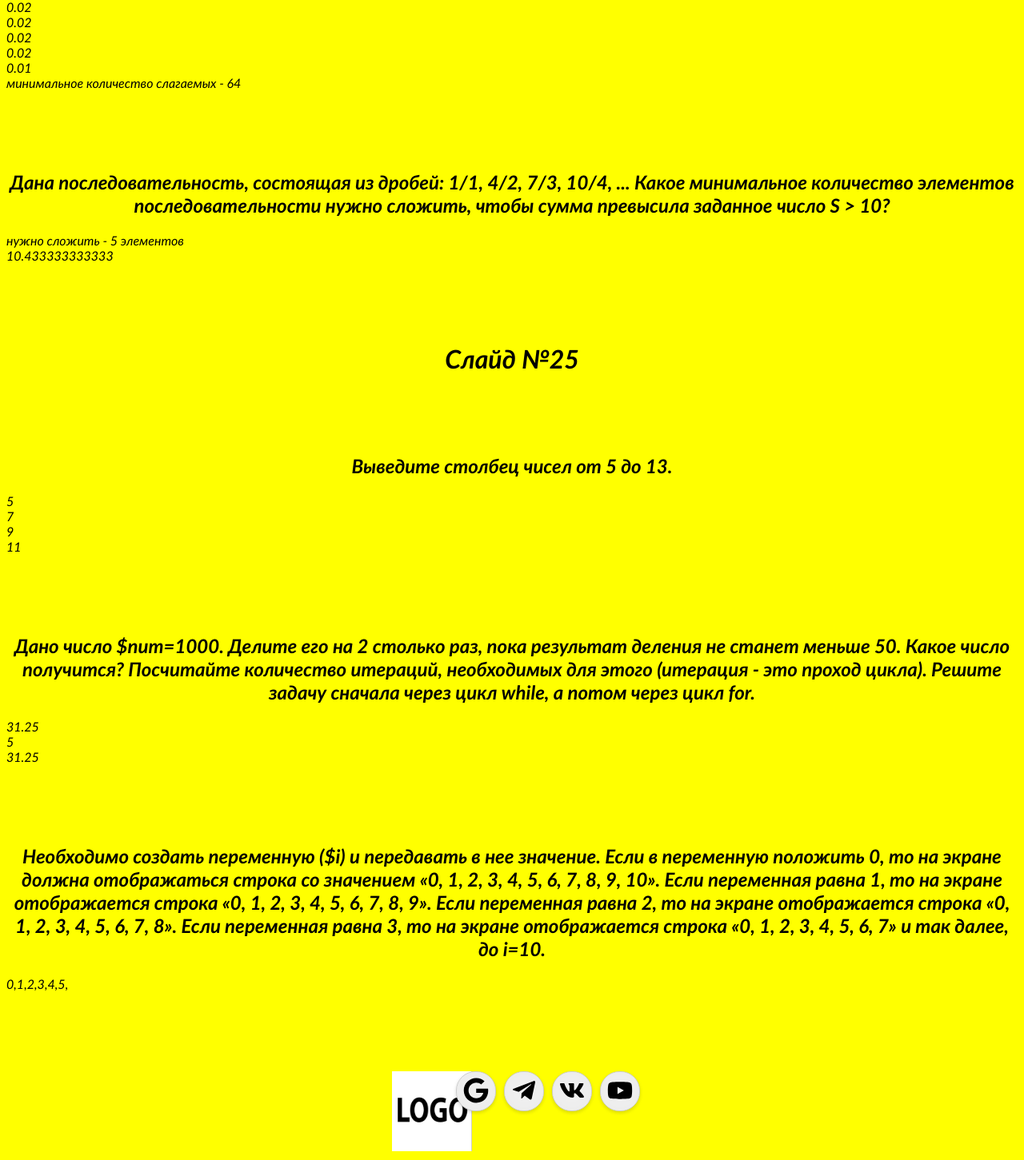
After one commit to IrinaZorina/fact18, a PHP site: page /tasks.php in a window 1280 px wide. The commit adds this page. Shown: the part 2989-4440 px from the top of the page at 80% size. Run offline with PHP 8.4, Linux system fonts and the light colour scheme.

Commit message:
added 30.09.24

```diff
--- a/assets/Styles/styles.css.php
+++ b/assets/Styles/styles.css
@@ -1,8 +1,4 @@
-<?php
-header("Content-type: text/css");
-$time = date("H");
-$color="blue";
-?>
+
 .logo{
     margin-left: 20%;
     width: 100px;
@@ -26,14 +22,21 @@ main {
     background-color: aqua;
 }
 h1 {
-    color: yellowgreen
+    color: black;
+    text-align: center;
+    margin-top: 100px;
+}
+.task {
+    color:black;
+    text-align: center;
+    margin-top: 100px;
 }
 
 
 p {
     font-style: normal;
     font-size: medium;
-    color: brown;
+    color: black;
     text-align: center;
 }
 
@@ -59,19 +62,19 @@ table,tr,td {
     width: 950px;
    margin: auto;
 }
-h1 {
-    text-align: center;
-    margin-top: 50px;
-}
+
 
 body {
-    background-color: <?php if($time>20 && $time <8) echo $color;
-    else echo $color="yellow"?>;
+    background-color: yellow;
     font-style: italic;
     font-family: 'Gill Sans', 'Gill Sans MT', Calibri, 'Trebuchet MS', sans-serif;
 }
 
-
+ul {
+    list-style-type: none;
+    display: flex;
+    font-size: 30px;
+}
 
 
 .town img {
@@ -87,6 +90,35 @@ body {
     margin-top: 50px;
     margin: auto;
 }
+footer {
+    margin-top: 100px;
+    display: flex;
+    justify-content: center;
+}
+
+
+.social a {
+	display: block;
+	width: 48px;
+	height: 48px;
+	margin: 0 10px 10px 0;
+	text-align: center;
+	color: #000;
+	background: #fff;
+	border: 1px solid #ccc;
+	border-radius: 24px;
+	box-shadow: 0 2px 4px rgba(0,0,0,0.15), inset 0 0 50px rgba(0,0,0,0.1);
+}
+.social a:hover {color: #fff;}
+.social svg {
+	margin-top: 7px;
+	width: 32px;
+	height: 32px;
+}
+.google a:hover {background: #e34133;}
+.telegram a:hover {background: #249bd7;}
+.vk a:hover {background: #4a76a8;}
+.youtube a:hover {background: #c4302b;}
 
 
 @media screen and(min-width:400px){
--- /dev/null
+++ b/footer.html
@@ -0,0 +1,43 @@
+<!DOCTYPE html>
+<html lang="ru">
+<head>
+    <meta charset="UTF-8">
+    <meta name="viewport" content="width=device-width, initial-scale=1.0">
+    <link rel="stylesheet" type="text/css" href="assets/Styles/styles.css">
+    <title>Document</title>
+</head>
+<body>
+    <footer>
+    <a href="mendeleev.html"><img class="logo" src="assets/images/загрузка.jfif"></a>
+    <div class="social google">
+	<a href="#" target="_blank">
+		<svg role="img" viewBox="0 0 488 512">
+			<path fill="currentColor" d="M488 261.8C488 403.3 391.1 504 248 504 110.8 504 0 393.2 0 256S110.8 8 248 8c66.8 0 123 24.5 166.3 64.9l-67.5 64.9C258.5 52.6 94.3 116.6 94.3 256c0 86.5 69.1 156.6 153.7 156.6 98.2 0 135-70.4 140.8-106.9H248v-85.3h236.1c2.3 12.7 3.9 24.9 3.9 41.4z"/>
+		</svg>
+	</a>
+</div>
+<div class="social telegram">
+	<a href="#" target="_blank">
+		<svg role="img" viewBox="0 0 448 512">
+			<path fill="currentColor" d="M446.7 98.6l-67.6 318.8c-5.1 22.5-18.4 28.1-37.3 17.5l-103-75.9-49.7 47.8c-5.5 5.5-10.1 10.1-20.7 10.1l7.4-104.9 190.9-172.5c8.3-7.4-1.8-11.5-12.9-4.1L117.8 284 16.2 252.2c-22.1-6.9-22.5-22.1 4.6-32.7L418.2 66.4c18.4-6.9 34.5 4.1 28.5 32.2z"/>
+		</svg>
+	</a>
+</div>
+<div class="social vk">
+	<a href="#" target="_blank">
+		<svg role="img" viewBox="0 0 576 512">
+			<path fill="currentColor" d="M545 117.7c3.7-12.5 0-21.7-17.8-21.7h-58.9c-15 0-21.9 7.9-25.6 16.7 0 0-30 73.1-72.4 120.5-13.7 13.7-20 18.1-27.5 18.1-3.7 0-9.4-4.4-9.4-16.9V117.7c0-15-4.2-21.7-16.6-21.7h-92.6c-9.4 0-15 7-15 13.5 0 14.2 21.2 17.5 23.4 57.5v86.8c0 19-3.4 22.5-10.9 22.5-20 0-68.6-73.4-97.4-157.4-5.8-16.3-11.5-22.9-26.6-22.9H38.8c-16.8 0-20.2 7.9-20.2 16.7 0 15.6 20 93.1 93.1 195.5C160.4 378.1 229 416 291.4 416c37.5 0 42.1-8.4 42.1-22.9 0-66.8-3.4-73.1 15.4-73.1 8.7 0 23.7 4.4 58.7 38.1 40 40 46.6 57.9 69 57.9h58.9c16.8 0 25.3-8.4 20.4-25-11.2-34.9-86.9-106.7-90.3-111.5-8.7-11.2-6.2-16.2 0-26.2.1-.1 72-101.3 79.4-135.6z"/>
+		</svg>
+	</a>
+</div>
+<div class="social youtube">
+	<a href="#" target="_blank">
+		<svg role="img" viewBox="0 0 576 512">
+			<path fill="currentColor" d="M549.655 124.083c-6.281-23.65-24.787-42.276-48.284-48.597C458.781 64 288 64 288 64S117.22 64 74.629 75.486c-23.497 6.322-42.003 24.947-48.284 48.597-11.412 42.867-11.412 132.305-11.412 132.305s0 89.438 11.412 132.305c6.281 23.65 24.787 41.5 48.284 47.821C117.22 448 288 448 288 448s170.78 0 213.371-11.486c23.497-6.321 42.003-24.171 48.284-47.821 11.412-42.867 11.412-132.305 11.412-132.305s0-89.438-11.412-132.305zm-317.51 213.508V175.185l142.739 81.205-142.739 81.201z"/>
+		</svg>
+	</a>
+</div>
+
+    </footer>
+</body>
+</html>
--- /dev/null
+++ b/header.html
@@ -0,0 +1,19 @@
+<!DOCTYPE html>
+<html lang="en">
+<head>
+    <meta charset="UTF-8">
+    <meta name="viewport" content="width=device-width, initial-scale=1.0">
+    <link rel="stylesheet" type="text/css" href="assets/Styles/styles.css">
+    <title>Document</title>
+</head>
+<body>
+    <header>
+        <a href="mendeleev.html"><img class="logo" src="assets/images/загрузка.jfif"></a>
+        <menu>
+            <ul>
+                <li><a href="tasks.php">Циклы</a></li>
+            </ul>
+        </menu>
+        </header>
+</body>
+</html>
--- /dev/null
+++ b/tasks.php
@@ -0,0 +1,123 @@
+<!DOCTYPE html>
+<html lang="ru">
+<head>
+    <meta charset="UTF-8">
+    <meta name="viewport" content="width=device-width, initial-scale=1.0">
+    <link rel="stylesheet" type="text/css" href="assets/Styles/styles.css">
+    <title>Document</title>
+</head>
+<body>
+  <?php
+$time = date("H");
+$background_color = "blue";
+if($time>20 && $time<8) $background_color;
+else $background_color="yellow";
+include "header.html";
+?>
+<style>
+  body {
+    background-color: <?php echo $background_color;?>;
+  }
+  </style>
+    <h1 class="slide">Слайд № 23</h1>
+    <h2 class="task">Дана последовательность элементов от 1 до 30. Необходимо вывести на экран числа, кратные 2. Каждое число должно быть с новой строки.</h2>
+    <?php
+    for($i=1;$i<=30;$i++) {
+        if($i%2==0) echo"$i<br>";
+    }
+    ?>
+    <h2 class="task">Дана последовательность элементов от 1 до 50. Необходимо сделать курсивом каждый элемент, кратный 3. Числа, одновременно кратные 3 и 5, сделать жирным.
+    </h2>
+    <?php
+    for($i=1;$i<=50;$i++) {
+        if($i%3==0) echo "<i>$i</i><br>";
+        if($i%5==0 && $i%3==0) echo "<b>$i</b><br>";
+        echo "$i<br>";
+    }
+    ?>
+    <h2 class="task">Число  Пи  вычисляется  по  формуле  Грегори  следующим образом:  РI=4(1-1/3+1/5-1/7+1/9-...), причем, чем больше слагаемых в скобках, тем выше точность вычисления числа Пи. Определить минимальное количество слагаемых для вычисления Пи с точностью 0.01
+    </h2>
+    <?php
+     $a=1;
+     $b=3;
+     $pi=1;
+     $count=0;
+     while($pi>0.01) {
+       $pi=$a-$a/$b;
+       $count++;
+       $b+=2;
+       $pi=+$a/$b;
+       $count++;
+       $pi=round($pi,2);
+       echo "$pi<br>";
+
+     }
+     echo " минимальное количество слагаемых - $count";
+     ?>
+
+    <h2 class="task">Дана последовательность, состоящая из дробей: 1/1, 4/2, 7/3, 10/4, ... Какое минимальное количество элементов последовательности нужно сложить, чтобы сумма превысила заданное число S > 10?
+    </h2>
+    <?php
+     $sum=0;
+     $count=0;
+     for($i=1,$j=1; $sum<10;$i+=3,$j++) {
+        $sum+=($i/$j);
+        $count++;
+        if ($sum>10) break;
+
+     }
+     echo "нужно сложить - $count элементов<br>";
+     echo $sum;
+     echo "<br>";
+     ?>
+
+     <h1>Слайд №25</h1>
+     <h2 class="task">Выведите столбец чисел от 5 до 13.</h2>
+     <?php
+     for($i=5;$i<13;$i++) {
+        echo "$i<br>";
+        $i++;
+     }
+     ?>
+         <h2 class="task">Дано число $num=1000. Делите его на 2 столько раз, пока результат деления не станет меньше 50. Какое число получится? Посчитайте количество итераций, необходимых для этого (итерация - это проход цикла). Решите задачу сначала через цикл while, а потом через цикл for.
+         </h2>
+         <?php
+          $num=1000;
+          $count=0;
+          while($num>50) {
+            $num=$num/2;
+            $count++;
+
+          }
+          echo "$num<br>";
+          echo "$count<br>";
+
+
+
+          for($i=1000;$i<50;$i/2) {
+            echo "$i";
+
+          }
+          echo"$num<br>";
+
+        ?>
+
+<h2 class="task">Необходимо создать переменную ($i) и передавать в нее значение. Если в переменную положить 0, то на экране должна отображаться строка со значением «0, 1, 2, 3, 4, 5, 6, 7, 8, 9, 10». Если переменная равна 1, то на экране отображается строка «0, 1, 2, 3, 4, 5, 6, 7, 8, 9». Если переменная равна 2, то на экране отображается строка «0, 1, 2, 3, 4, 5, 6, 7, 8». Если переменная равна 3, то на экране отображается строка «0, 1, 2, 3, 4, 5, 6, 7» и так далее, до i=10.
+</h2>
+<?php
+$a=10;
+$i=5;
+$b=$a-$i;
+$d=0;
+while($d<=$b) {
+  echo "$d,";
+  $d++;
+}
+?>
+
+<?php
+include "footer.html";
+?>
+
+</body>
+</html>
```
Also changed, not shown: index.php (renamed from myAcademy.php, +16 -13 lines).
